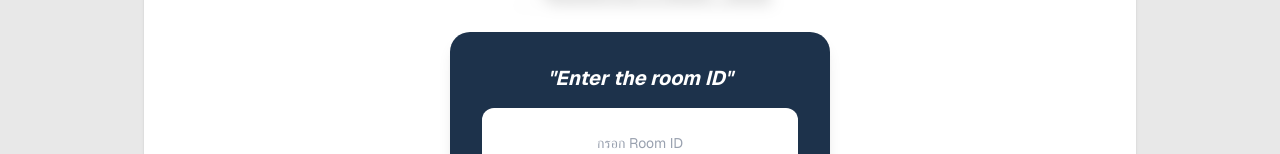
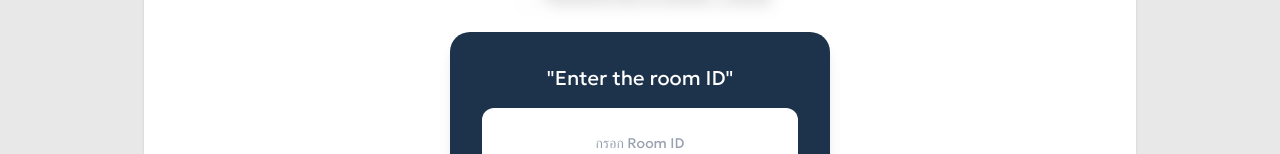
Before and after one commit to Oatto319/FinalProject, a Next.js app: page /join/roomid in a window 1280 px wide. Shown: the part 319-473 px from the top of the page. Built offline with nearby package versions, Linux system fonts and the light colour scheme; sample sign-in values are in the browser's storage.

Commit message:
change font in join page

```diff
--- a/app/join/roomid/page.tsx
+++ b/app/join/roomid/page.tsx
@@ -28,7 +28,7 @@ export default function EnterRoomIdPage() {
   };
 
   return (
-    <div className="h-screen bg-[#E8E8E8] font-sans flex flex-col overflow-hidden">
+    <div className="h-screen bg-[#E8E8E8] font-sans flex flex-col overflow-hidden" style={{ fontFamily: 'var(--font-geologica), sans-serif' }}>
       <Navbar />
       <main className="flex-1 flex flex-col w-full max-w-5xl mx-auto mt-4 px-4 overflow-hidden">
         <div className="bg-white rounded-[24px] rounded-bl-none rounded-br-none p-8 md:p-12 shadow-sm flex flex-col items-center flex-1 relative">
@@ -37,7 +37,7 @@ export default function EnterRoomIdPage() {
               onError={(e) => { e.currentTarget.src = 'https://img.freepik.com/free-vector/team-holding-jigsaw-puzzle-pieces_74855-6962.jpg'; }} />
           </div>
           <div className="w-full max-w-[380px] bg-[#1D324B] rounded-[20px] p-8 flex flex-col items-center gap-4 shadow-lg mb-8">
-            <label className="text-white text-xl font-bold italic">&quot;Enter the room ID&quot;</label>
+            <label className="text-white text-xl">&quot;Enter the room ID&quot;</label>
             <input type="text" placeholder="กรอก Room ID" value={roomId}
               onChange={(e) => { setRoomId(e.target.value.replace(/\D/g, '').slice(0, 7)); setError(''); }}
               onKeyDown={(e) => e.key === 'Enter' && handleNext()}
--- a/app/login/page.tsx
+++ b/app/login/page.tsx
@@ -32,7 +32,7 @@ export default function LoginPage() {
   };
 
   return (
-    <div className="min-h-screen bg-[#1D324B] flex items-center justify-center p-4 font-sans">
+    <div className="min-h-screen bg-[#1D324B] flex items-center justify-center p-4 font-sans" style={{ fontFamily: 'var(--font-geologica), sans-serif' }}>
       <div className="bg-white w-full max-w-[500px] rounded-[24px] overflow-hidden shadow-2xl flex flex-col items-center px-8 pb-8 pt-4 md:px-12 md:pb-12 md:pt-4">
         <div className="w-full flex justify-center -mt-24 mb-2">
           <img src="/img/team.png" alt="Team Illustration" className="w-full max-w-[420px] h-auto object-contain drop-shadow-lg"
```
